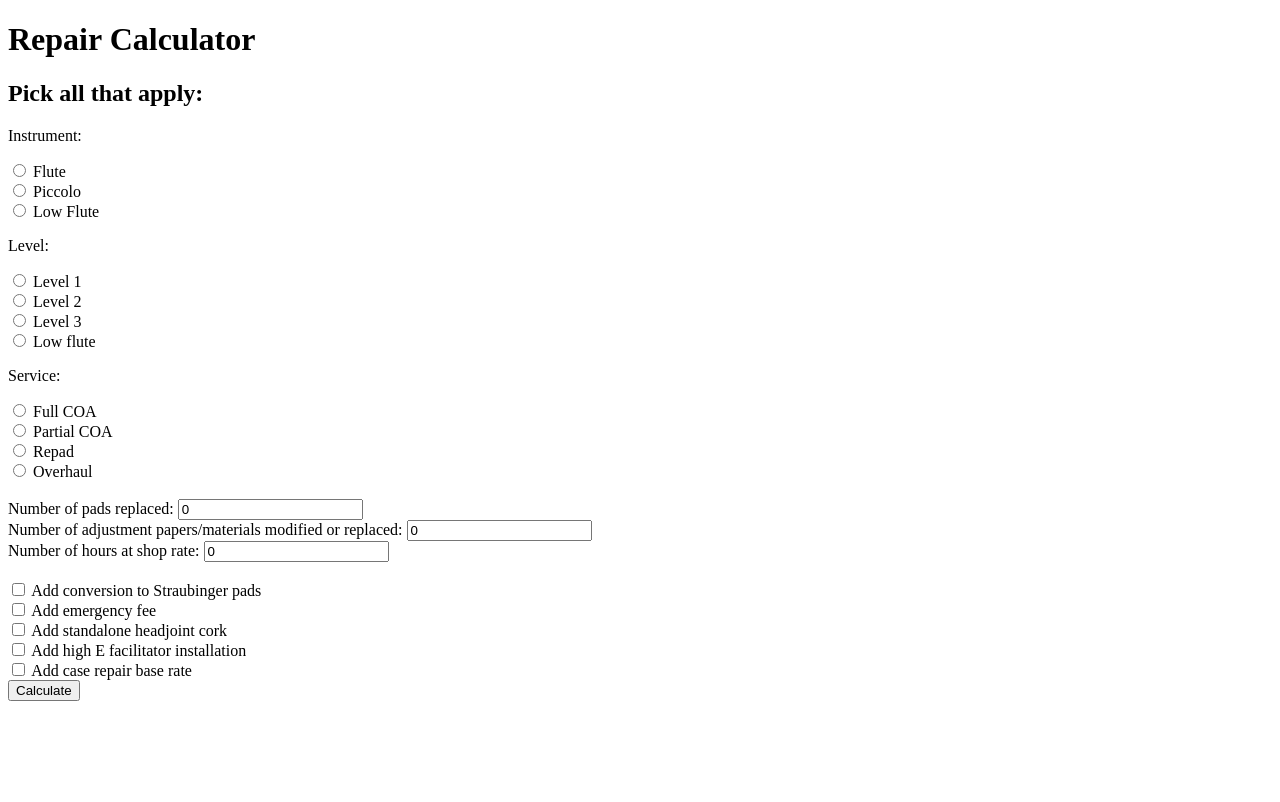
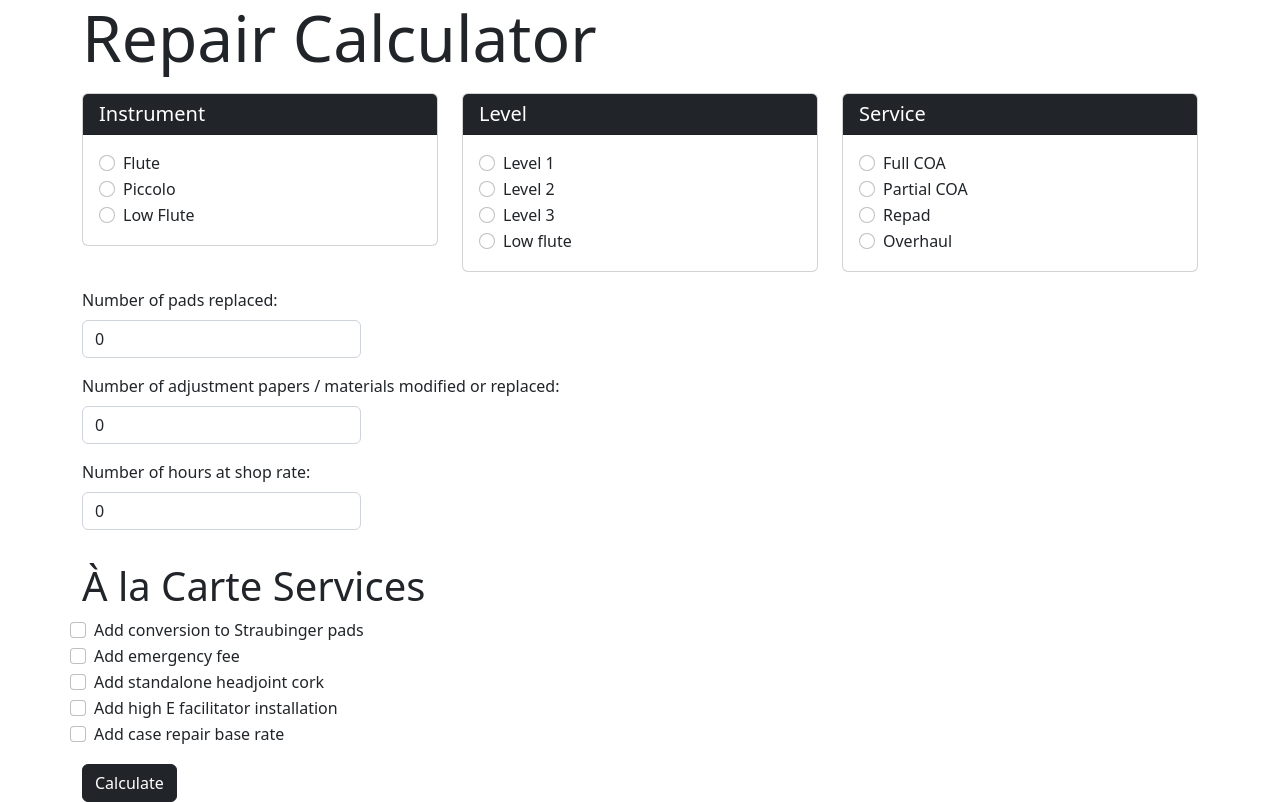
Before and after one commit to stocktons/flute-repair-calc, a plain HTML site: page index.html in a window 1280 px wide. Drawn offline with nearby package versions, Linux system fonts and the light colour scheme.

Commit message:
added bootstrap styling

```diff
--- a/calc.js
+++ b/calc.js
@@ -109,7 +109,7 @@ function getServiceCost(inst, service, lvl) {
  * calculates pad replacement cost.
  *
  */
- function calculatePads(qty, inst, lvl) {
+function calculatePads(qty, inst, lvl) {
     console.log("calculatePads", qty, inst, lvl)
     if (!inst || !lvl) { return 0 }
 
@@ -131,7 +131,10 @@ function displayResult(total) {
     console.log("displayResult", total)
 
     let resultDiv = document.getElementById("results")
-    resultDiv.innerHTML = total
+    resultDiv.innerHTML =
+        `<div class="my-3 alert alert-success display-6">` +
+        `$${total}` +
+        `</div>`
 }
 
 function disableChoices() {
@@ -151,10 +154,10 @@ function disableChoices() {
     };
 
     if (low.checked === true) {
-            l1.disabled = true;
-            l2.disabled = true;
-            l3.disabled = true;
-            ll.checked = true;
+        l1.disabled = true;
+        l2.disabled = true;
+        l3.disabled = true;
+        ll.checked = true;
     }
 
     if (flute.checked === true || piccolo.checked === true) {
--- a/index.html
+++ b/index.html
@@ -5,95 +5,164 @@
     <meta charset="UTF-8">
     <meta http-equiv="X-UA-Compatible" content="IE=edge">
     <meta name="viewport" content="width=device-width, initial-scale=1.0">
+    <link href="https://cdn.jsdelivr.net/npm/bootstrap@5.2.0-beta1/dist/css/bootstrap.min.css" rel="stylesheet"
+        integrity="sha384-0evHe/X+R7YkIZDRvuzKMRqM+OrBnVFBL6DOitfPri4tjfHxaWutUpFmBp4vmVor" crossorigin="anonymous">
     <title>Flute Repair Calculator</title>
 </head>
 
 <body>
-
-    <h1>Repair Calculator</h1>
-
+    <div class="container">
+        <h1 class="display-3 mb-3">Repair Calculator</h1>
         <form id="repair-form">
-        <h2>Pick all that apply:</h2>
-
-        <p>Instrument:</p>
-        <input type="radio" id="flute" name="instrument" value="flute">
-        <label for="flute">Flute</label><br>
-
-        <input type="radio" id="piccolo" name="instrument" value="piccolo">
-        <label for="piccolo">Piccolo</label><br>
-
-        <input type="radio" id="low" name="instrument" value="low">
-        <label for="low">Low Flute</label>
-
-        <p>Level:</p>
-        <input type="radio" id="level-1" name="level" value="1">
-        <label for="1">Level 1</label><br>
-
-        <input type="radio" id="level-2" name="level" value="2">
-        <label for="2">Level 2</label><br>
-
-        <input type="radio" id="level-3" name="level" value="3">
-        <label for="3">Level 3</label>
-<br>
-        <input type="radio" id="level-low" name="level" value="low">
-        <label for="low">Low flute</label><br>
-
-        <p>Service:</p>
-        <input type="radio" id="full-coa" name="service" value="full-coa">
-        <label for="full-coa">Full COA</label><br>
-
-        <input type="radio" id="partial-coa" name="service" value="partial-coa">
-        <label for="partial-coa">Partial COA</label><br>
-
-        <input type="radio" id="repad" name="service" value="repad">
-        <label for="repad">Repad</label><br>
-
-        <input type="radio" id="overhaul" name="service" value="overhaul">
-        <label for="overhaul">Overhaul</label><br>
-<br>
-        <label for="pad">Number of pads replaced:</label>
-        <input type="number" id="pad" name="pad" min="0" value="0">
-<br>
-        <label for="adjustment">Number of adjustment papers/materials modified or replaced:</label>
-        <input type="number" id="adjustment" name="adjustment" min="0" value="0">
-        <br>
-        <label for="shopRate">Number of hours at shop rate:</label>
-        <input type="number" id="shopRate" name="shopRate" min="0" step="0.25" value="0">
-<br>
-<br>
-        <div>
-            <input type="checkbox" id="straubConversion" name="straubConversion">
-            <label for="straubConversion">Add conversion to Straubinger pads</label>
+            <div class="row">
+                <div class="col-md-6 col-lg-4">
+                    <div class="card mb-3">
+                        <h5 class="card-header text-bg-dark">Instrument</h5>
+                        <div class="card-body">
+                            <div class="form-check">
+                                <input class="form-check-input" type="radio" name="instrument" id="flute" value="flute">
+                                <label class="form-check-label" for="flute">
+                                    Flute
+                                </label>
+                            </div>
+                            <div class="form-check">
+                                <input class="form-check-input" type="radio" id="piccolo" name="instrument"
+                                    value="piccolo">
+                                <label class="form-check-label" for="piccolo">
+                                    Piccolo
+                                </label>
+                            </div>
+                            <div class="form-check">
+                                <input class="form-check-input" type="radio" id="low" name="instrument" value="low">
+                                <label class="form-check-label" for="low">
+                                    Low Flute
+                                </label>
+                            </div>
+                        </div>
+                    </div>
                 </div>
 
-        <div>
-            <input type="checkbox" id="emergencyFee" name="emergencyFee">
-            <label for="emergencyFee">Add emergency fee</label>
+                <div class="col-md-6 col-lg-4">
+                    <div class="card mb-3">
+                        <h5 class="card-header text-bg-dark">Level</h5>
+                        <div class="card-body">
+                            <div class="form-check">
+                                <input class="form-check-input" type="radio" id="level-1" name="level" value="1">
+                                <label class="form-check-label" for="1">Level 1</label>
+                            </div>
+                            <div class="form-check">
+                                <input class="form-check-input" type="radio" id="level-2" name="level" value="2">
+                                <label class="form-check-label" for="2">Level 2</label>
+                            </div>
+                            <div class="form-check">
+                                <input class="form-check-input" type="radio" id="level-3" name="level" value="3">
+                                <label class="form-check-label" for="3">Level 3</label>
+                            </div>
+                            <div class="form-check">
+                                <input class="form-check-input" type="radio" id="level-low" name="level" value="low">
+                                <label class="form-check-label" for="low">Low flute</label>
+                            </div>
+                        </div>
+                    </div>
                 </div>
 
-        <div>
-            <input type="checkbox" id="headjointCork" name="headjointCork">
-            <label for="headjointCork">Add standalone headjoint cork</label>
+                <div class="col-md-6 col-lg-4">
+                    <div class="card mb-3">
+                        <h5 class="card-header text-bg-dark">Service</h5>
+                        <div class="card-body">
+                            <div class="form-check">
+                                <input class="form-check-input" type="radio" id="full-coa" name="service"
+                                    value="full-coa">
+                                <label class="form-check-label" for="full-coa">Full COA</label>
                             </div>
 
-        <div>
-            <input type="checkbox" id="donut" name="donut">
-            <label for="donut">Add high E facilitator installation</label>
+                            <div class="form-check">
+                                <input class="form-check-input" type="radio" id="partial-coa" name="service"
+                                    value="partial-coa">
+                                <label class="form-check-label" for="partial-coa">Partial COA</label>
                             </div>
 
-        <div>
-            <input type="checkbox" id="caseRepair" name="caseRepair">
-            <label for="caseRepair">Add case repair base rate</label>
+                            <div class="form-check">
+                                <input class="form-check-input" type="radio" id="repad" name="service" value="repad">
+                                <label class="form-check-label" for="repad">Repad</label>
+                            </div>
+
+                            <div class="form-check">
+                                <input class="form-check-input" type="radio" id="overhaul" name="service"
+                                    value="overhaul">
+                                <label class="form-check-label" for="overhaul">Overhaul</label>
+                            </div>
+                        </div>
+                    </div>
+                </div>
             </div>
 
 
-        <button>Calculate</button>
+            <div class="row">
+                <div class="mb-3">
+                    <label class="form-label" for="pad">Number of pads replaced:</label>
+                    <div class="col-sm-6 col-md-3" data-bs-toggle="tooltip" data-bs-placement="right" title="COAs only">
+                        <input class="form-control" type="number" id="pad" name="pad" min="0" max="18" value="0">
+                    </div>
+                </div>
+
+                <div class="mb-3">
+                    <label class="form-label" for="adjustment">Number of adjustment papers / materials modified or
+                        replaced:</label>
+                    <div class="col-sm-6 col-md-3" data-bs-toggle="tooltip" data-bs-placement="right" title="COAs and Repads only">
+                        <input class="form-control" type="number" id="adjustment" name="adjustment" min="0" value="0">
+                    </div>
+                </div>
+
+                <div class="mb-3">
+                    <label class="form-label" for="shopRate">Number of hours at shop rate:</label>
+                    <div class="col-sm-6 col-md-3" data-bs-toggle="tooltip" data-bs-placement="right" title="Any hours above and beyond the selected service">
+                        <input class="form-control" type="number" id="shopRate" name="shopRate" min="0" step="0.25"
+                            value="0">
+                    </div>
+                </div>
+            </div>
+
+            <div class="row my-3">
+                <h3 class="display-6">À la Carte Services</h3>
+                <div class="form-check">
+                    <input class="form-check-input" type="checkbox" id="straubConversion" name="straubConversion">
+                    <label class="form-check-label" for="straubConversion">Add conversion to Straubinger pads</label>
+                </div>
+                <div class="form-check">
+                    <input class="form-check-input" type="checkbox" id="emergencyFee" name="emergencyFee">
+                    <label class="form-check-label" for="emergencyFee">Add emergency fee</label>
+                </div>
+                <div class="form-check">
+                    <input class="form-check-input" type="checkbox" id="headjointCork" name="headjointCork">
+                    <label class="form-check-label" for="headjointCork">Add standalone headjoint cork</label>
+                </div>
+                <div class="form-check">
+                    <input class="form-check-input" type="checkbox" id="donut" name="donut">
+                    <label class="form-check-label" for="donut">Add high E facilitator installation</label>
+                </div>
+                <div class="form-check">
+                    <input class="form-check-input" type="checkbox" id="caseRepair" name="caseRepair">
+                    <label class="form-check-label" for="caseRepair">Add case repair base rate</label>
+                </div>
+            </div>
+
+
+            <button class="btn btn-dark">Calculate</button>
         </form>
 
         <div id="results"></div>
+    </div>
 
     <script src="prices.js"></script>
     <script src="calc.js"></script>
+    <script src="https://cdn.jsdelivr.net/npm/bootstrap@5.2.0-beta1/dist/js/bootstrap.bundle.min.js"
+        integrity="sha384-pprn3073KE6tl6bjs2QrFaJGz5/SUsLqktiwsUTF55Jfv3qYSDhgCecCxMW52nD2"
+        crossorigin="anonymous"></script>
+    <script>
+        const tooltipTriggerList = document.querySelectorAll('[data-bs-toggle="tooltip"]')
+        const tooltipList = [...tooltipTriggerList].map(tooltipTriggerEl => new bootstrap.Tooltip(tooltipTriggerEl))
+    </script>
 </body>
 
 </html>
```
Lines whose indentation alone changed are shown as unchanged.
